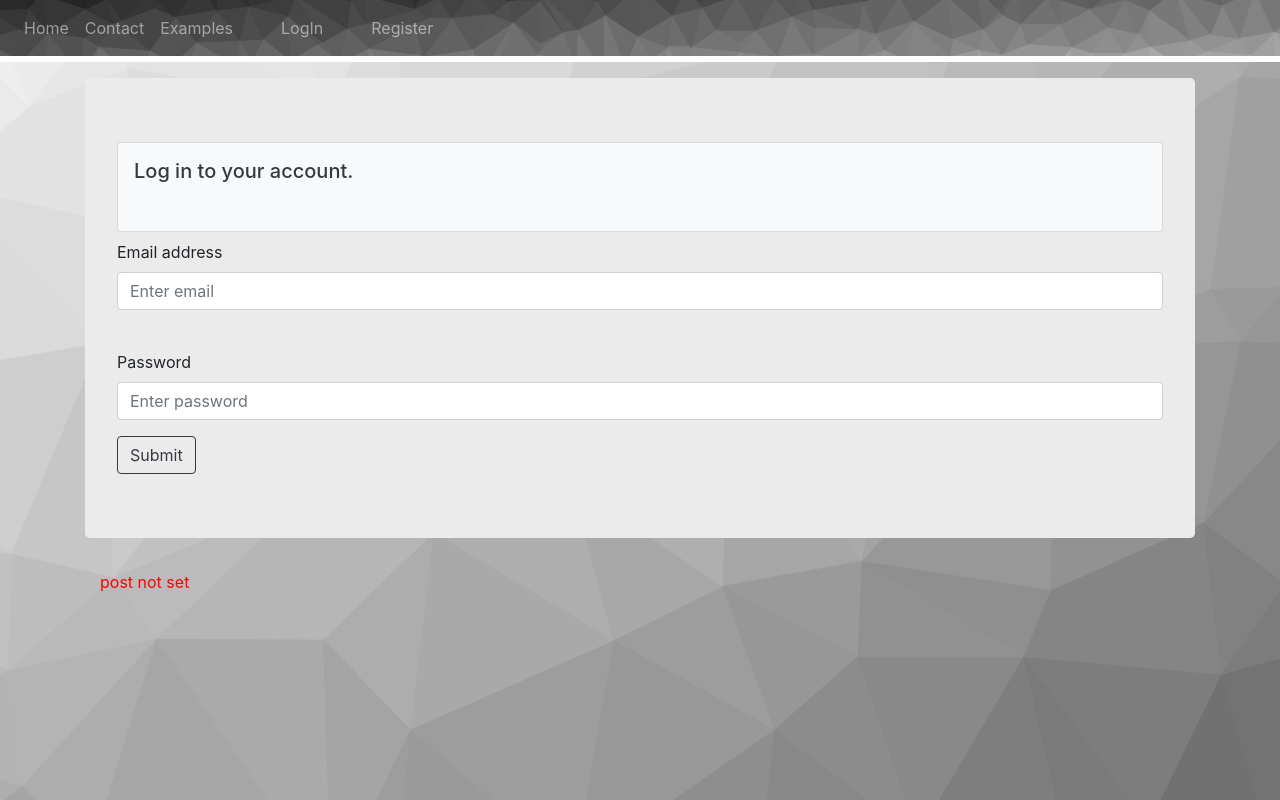
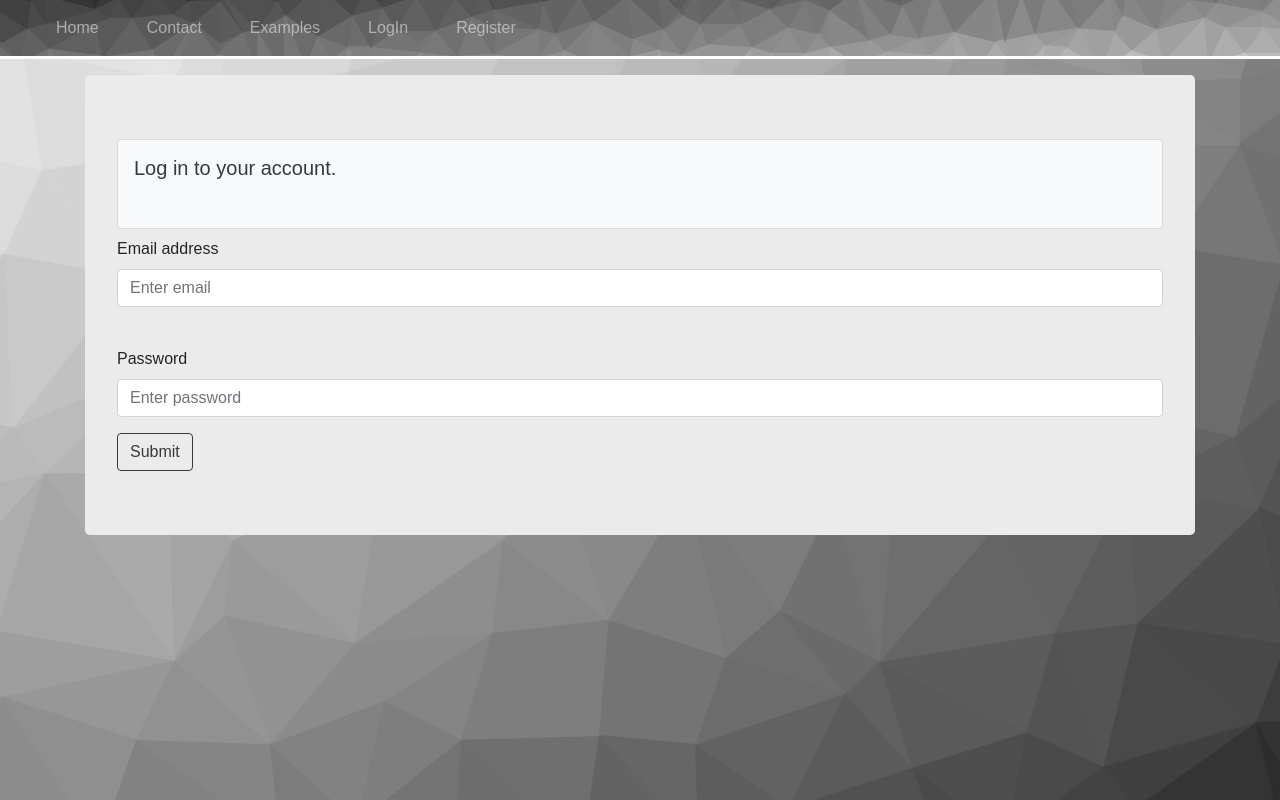
Before and after one commit to unlikemikeshmay/MVista, a PHP site: page /login.php in a window 1280 px wide. Run offline with PHP 8.4, Linux system fonts and the light colour scheme.

Commit message:
updated ui and fixed session errors and php error messages

```diff
--- a/css/site.css
+++ b/css/site.css
@@ -20,12 +20,19 @@ ul li{
 }
 .nervbar{
     background-image: url("../public/navpattern.png");
-    border-bottom: .4em solid;
+    border-bottom: .2em solid;
     border-bottom-color: white;
+    background-size:     cover;                      /* <------ */
+    background-repeat:   no-repeat;
+    background-position: center center;
 
 }
 body{
     background-image: url("../public/mvistaback.png");
+    background-size:     cover;                      /* <------ */
+    background-repeat:   no-repeat;
+    background-position: center center;
+    font-family: 'Josefin Sans', sans-serif;
 }
 .contactJ {
     background-color: rgb(235, 235, 235);
--- a/login.php
+++ b/login.php
@@ -14,9 +14,9 @@
 <nav class="navbar navbar-expand-sm bg-dark navbar-dark nervbar">
 
     <ul class="navbar-nav">
-    <li class="nav-item"><a href="index.php"class="nav-link">Home</a></li>
-        <li class="nav-item"><a href="Contact.php" class="nav-link" >Contact</a></li>
-        <li class="nav-item"><a href="Examples.php" class="nav-link" >Examples</a></li>
+    <li class="nav-item loginClass"><a href="index.php"class="nav-link">Home</a></li>
+        <li class="nav-item loginClass"><a href="Contact.php" class="nav-link" >Contact</a></li>
+        <li class="nav-item loginClass"><a href="Examples.php" class="nav-link" >Examples</a></li>
         <?php
         session_start();
 
@@ -25,9 +25,9 @@
         if(isset($_SESSION['EMAIL']))
         {
             echo '
-            <li class="nav-item"><a href="logout.php" class="nav-link">LogOut</a></li>
-			<li class="nav-item"><a href="profile.php" class="nav-link">Profile</a></li>
-			<li class="navbar-brand">'. $_SESSION['EMAIL'] . ' is logged in. ';
+            <li class="nav-item loginClass"><a href="logout.php" class="nav-link">LogOut</a></li>
+			<li class="nav-item loginClass"><a href="profile.php" class="nav-link">Profile</a></li>
+			<li class="navbar-brand loginClass">'. $_SESSION['EMAIL'] . ' is logged in. ';
         }
         else{
             echo '
@@ -77,7 +77,7 @@
 	else
 	{
 		$ok = false;
-		echo '<p>post not set</p>';
+		/* echo '<p>post not set</p>'; */
 	}
 	if($ok)
 	{
@@ -105,7 +105,9 @@
 					unset($_SESSION['FirstName']);
 					unset($_SESSION['LastName']);
 				} */
-				session_start();
+				if(!isset($_SESSION)){
+					session_start();
+				}
 				$_SESSION['EMAIL'] = $Email;
 				$_SESSION['FirstName'] = $FirstNameChecker[0];
 				$_SESSION['LastName'] = $LastNameChecker[0];
```
Also changed, not shown: Contact.php (+6 -6 lines), Examples.php (+6 -6 lines), index.php (+7 -6 lines), profile.php (+6 -6 lines), register.php (+33 -17 lines).
